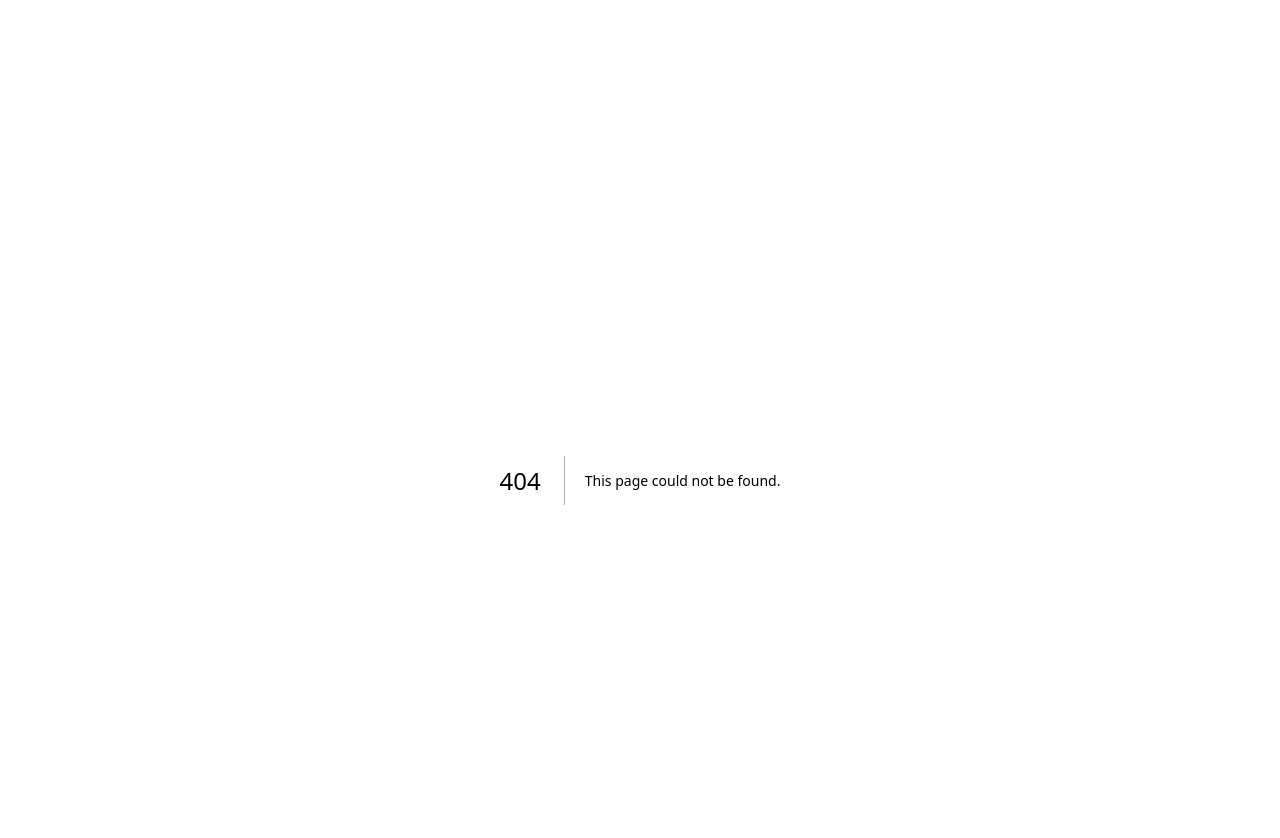
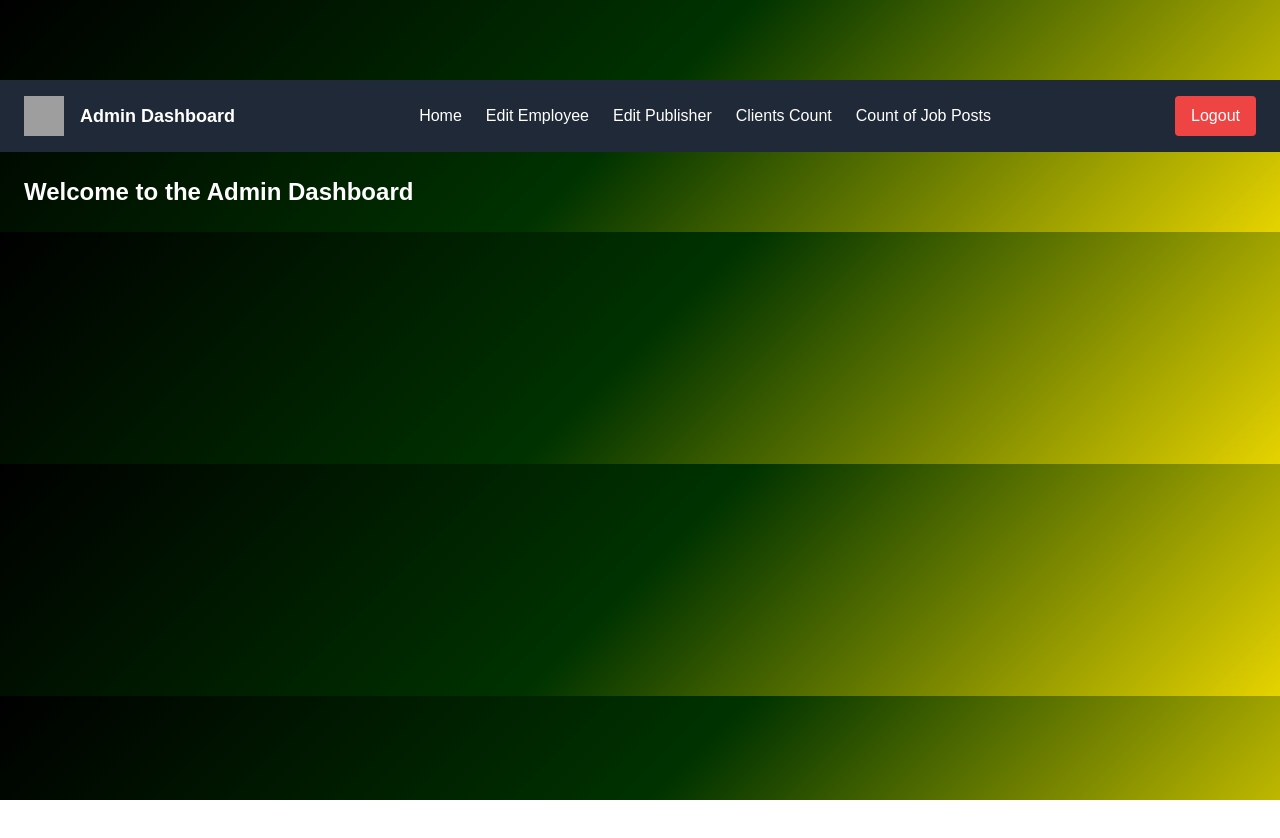
Before and after one commit to hasinduvindana/Quick-Job-Miro-Job-Finding-platform, a Next.js app in the folder quickjobweb/: page /admindashboard in a window 1280 px wide. Before the commit this address had no page. Shown: the top 838 px of the page. After the commit the page ends 800 px from the top, so only its background shows below. Built offline with nearby package versions, Linux system fonts and the light colour scheme; grey boxes are pictures that could not be loaded.

Commit message:
admindashboard navbar created
Navbar
  --> link labels are added

```diff
--- /dev/null
+++ b/quickjobweb/src/app/admindashboard/page.tsx
@@ -0,0 +1,38 @@
+import React from "react";
+
+const AdminDashboard = () => {
+  return (
+    <div>
+      {/* Navigation Bar */}
+      <nav className="bg-gray-800 text-white px-6 py-4 flex items-center justify-between">
+        {/* Logo */}
+        <div className="flex items-center">
+          <img src="/quickjoblogo.png" alt="Logo" className="h-10 w-10 mr-4" />
+          <span className="font-bold text-lg">Admin Dashboard</span>
+        </div>
+
+        {/* Links */}
+        <div className="flex space-x-6">
+          <a href="#" className="hover:text-gray-300">Home</a>
+          <a href="#" className="hover:text-gray-300">Edit Employee</a>
+          <a href="#" className="hover:text-gray-300">Edit Publisher</a>
+          <a href="#" className="hover:text-gray-300">Clients Count</a>
+          <a href="#" className="hover:text-gray-300">Count of Job Posts</a>
+        </div>
+
+        {/* Logout Button */}
+        <button className="bg-red-500 px-4 py-2 rounded hover:bg-red-600 transition">
+          Logout
+        </button>
+      </nav>
+
+      {/* Page Content */}
+      <div className="p-6">
+        <h1 className="text-2xl font-bold">Welcome to the Admin Dashboard</h1>
+        {/* Add your dashboard content here */}
+      </div>
+    </div>
+  );
+};
+
+export default AdminDashboard;
```
